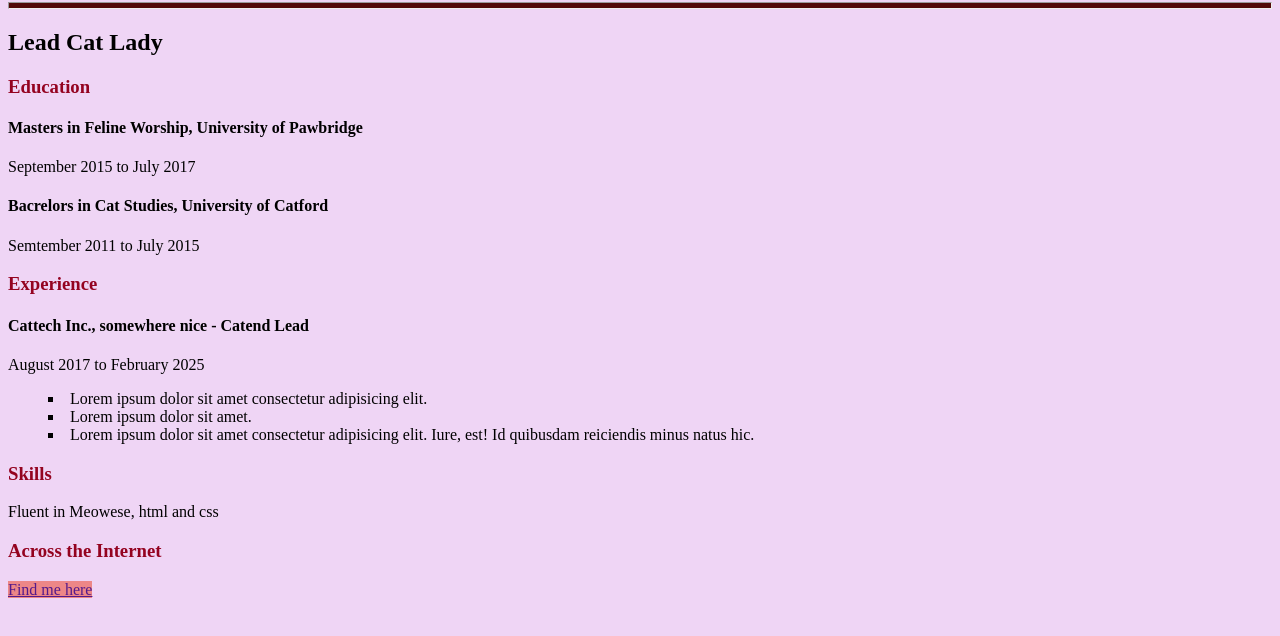
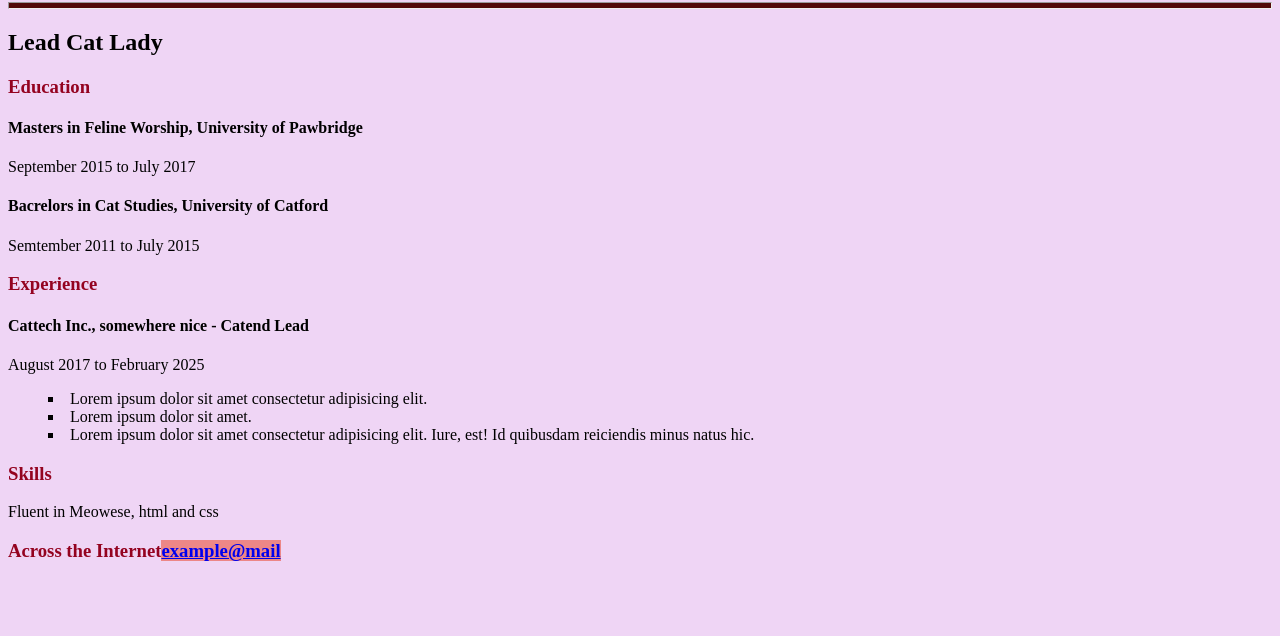
Before and after one commit to salamandrina/Single-Page-CV-roadmap.sh-project-1, a plain HTML site: page Directory/index.html in a window 1280 px wide. Shown: the part 78-714 px from the top of the page. Drawn offline with Linux system fonts and the light colour scheme.

Commit message:
Update index.html

```diff
--- a/Directory/index.html
+++ b/Directory/index.html
@@ -34,7 +34,9 @@
         </ul>
         <h3>Skills</h3>
         <p>Fluent in Meowese, html and css </p>
-        <h3>Across the Internet</h3>
-        <a href="">Find me here</a>
+
 </body>
+    <footer>
+    <h3>Across the Internet<a href="mailto:">example@mail</a></h3>
+    </footer>
 </html>
```
